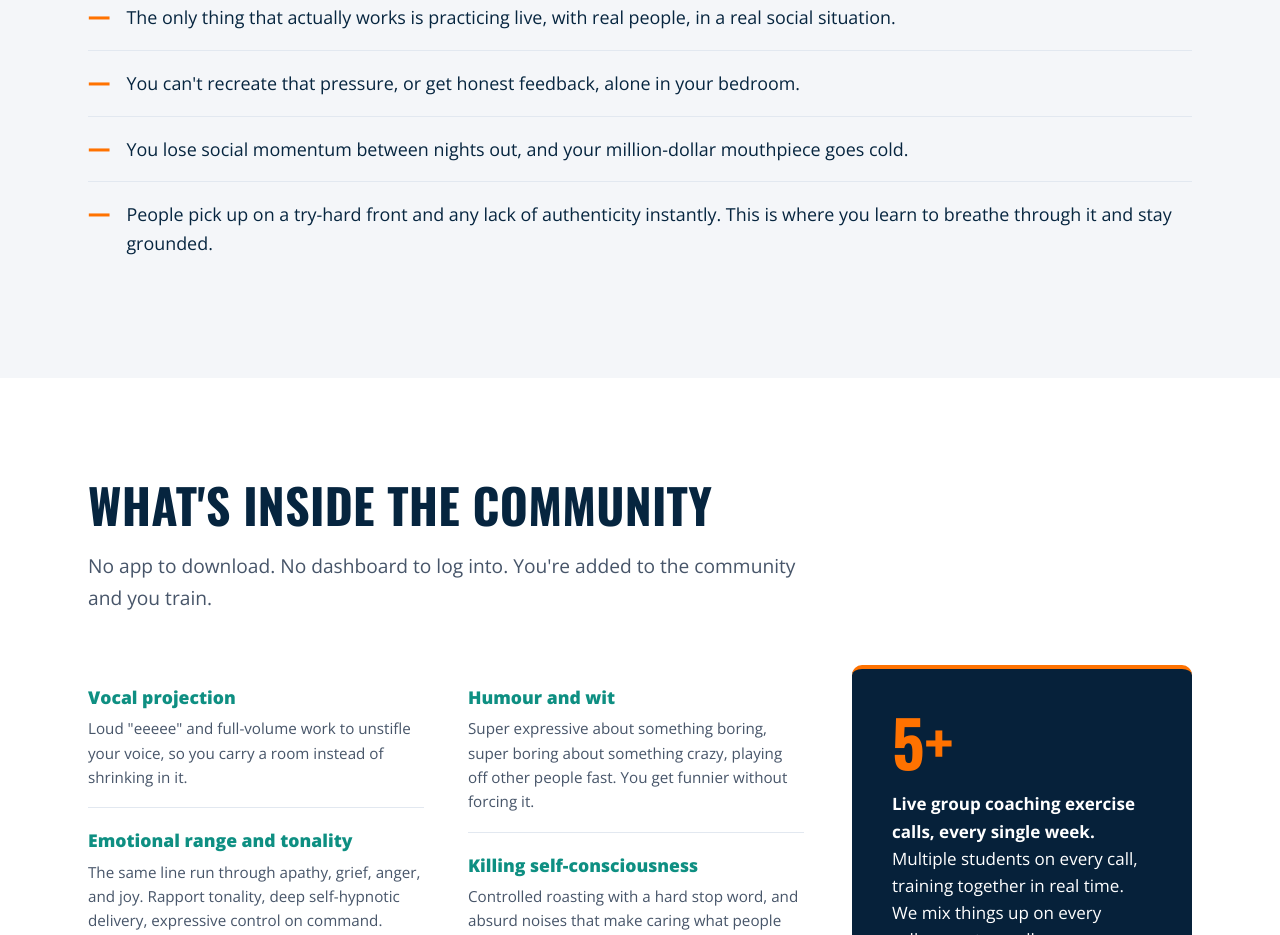
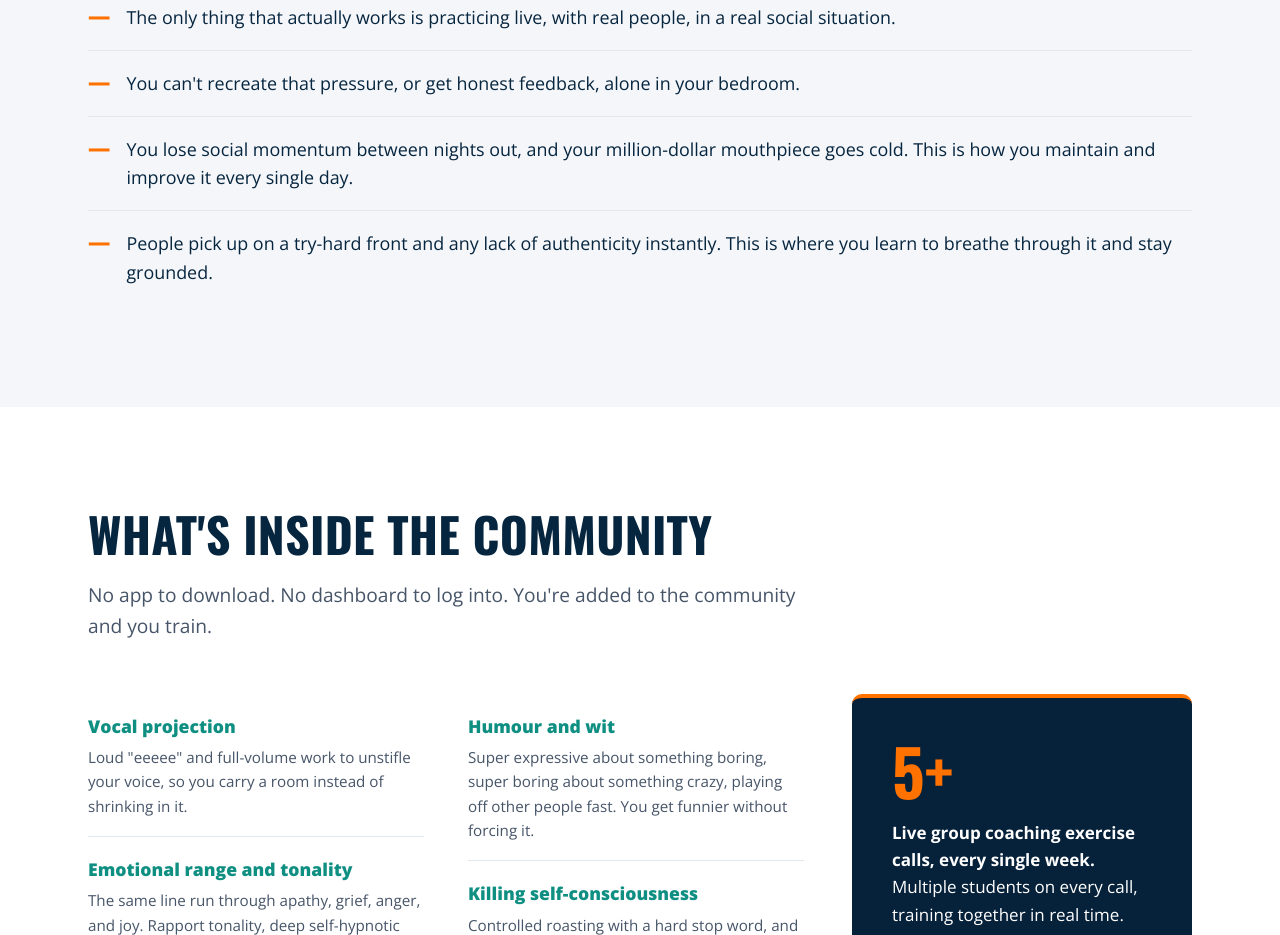
Before and after one commit to danny-the-g/bpr-landing-preview, a plain HTML site: page index.html in a window 1280 px wide. Shown: the part 2306-3241 px from the top of the page. Drawn offline with nearby package versions, Linux system fonts and the light colour scheme.

Commit message:
Add 'this is how you maintain and improve it every single day' to social momentum bullet

```diff
--- a/index.html
+++ b/index.html
@@ -170,7 +170,7 @@
       </li>
       <li class="reveal">
         <span class="mark">&mdash;</span>
-        <span>You lose social momentum between nights out, and your million-dollar mouthpiece goes cold.</span>
+        <span>You lose social momentum between nights out, and your million-dollar mouthpiece goes cold. This is how you maintain and improve it every single day.</span>
       </li>
       <li class="reveal">
         <span class="mark">&mdash;</span>
```
